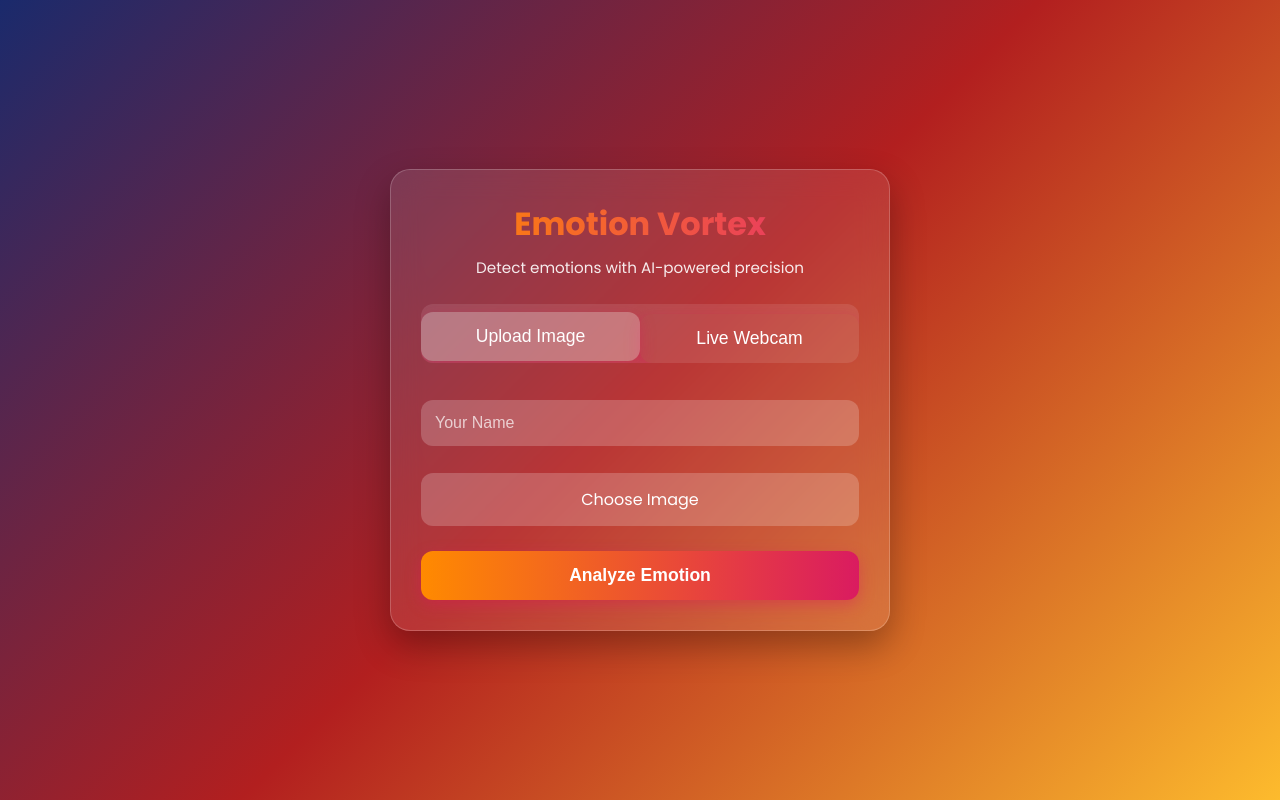
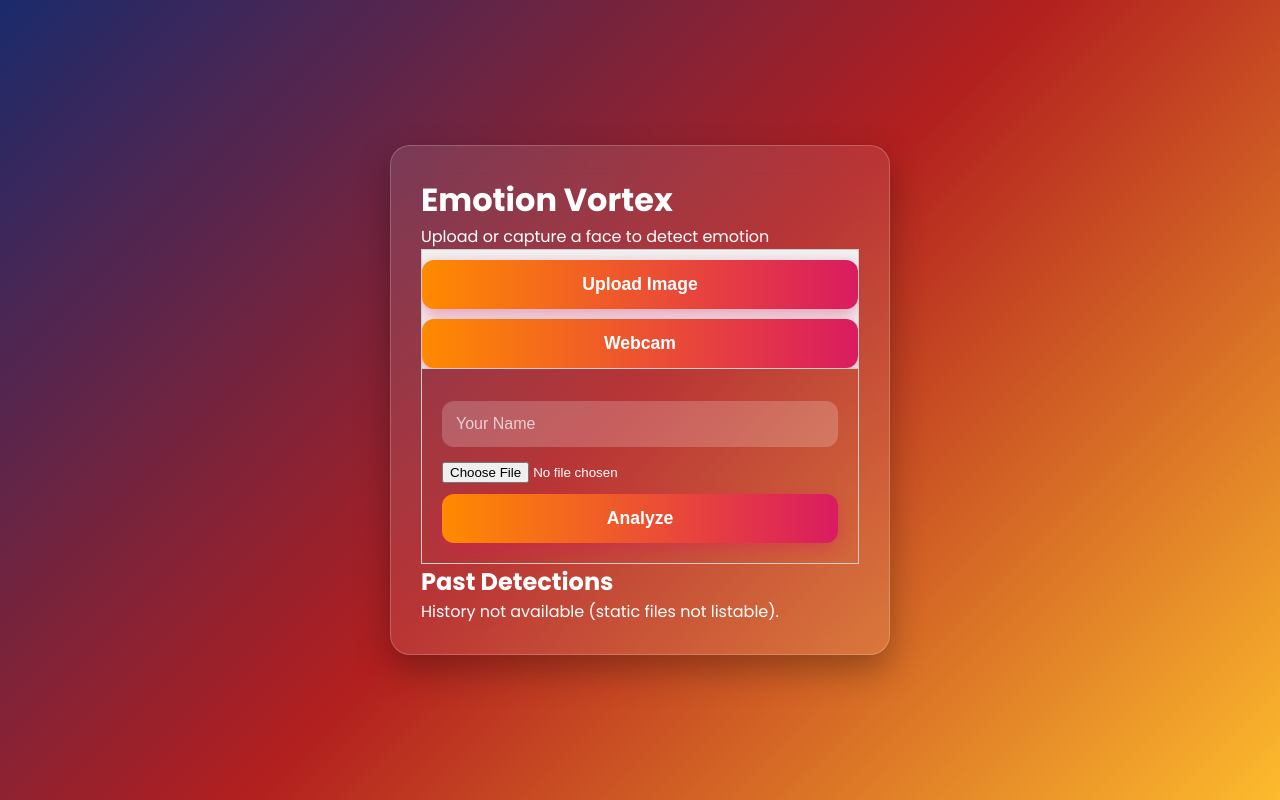
Before and after one commit to emmietrace/final_emotion_detect, a Flask app: page / in a window 1280 px wide. Run offline with Flask 3, Linux system fonts and the light colour scheme; parts of the project's set-up code (start-up, migrations or seed data) failed here and were passed over; some libraries are stand-ins or nearby versions.

Commit message:
Enhance index.html with webcam and styling
Added webcam functionality and improved tab structure.

```diff
--- a/templates/index.html
+++ b/templates/index.html
@@ -1,121 +1,171 @@
 <!DOCTYPE html>
 <html lang="en">
 <head>
-  <meta charset="UTF-8" />
-  <meta name="viewport" content="width=device-width, initial-scale=1.0"/>
+    <meta charset="UTF-8">
+    <meta name="viewport" content="width=device-width, initial-scale=1.0">
     <title>Emotion Vortex</title>
-  <link rel="stylesheet" href="{{ url_for('static', filename='style.css') }}" />
-  <link href="https://fonts.googleapis.com/css2?family=Poppins:wght@400;500;600;700&display=swap" rel="stylesheet">
+    <link rel="stylesheet" href="{{ url_for('static', filename='style.css') }}">
+    <script src="https://cdnjs.cloudflare.com/ajax/libs/webcamjs/1.0.25/webcam.min.js"></script>
+    <style>
+        .loader { display: none; border: 8px solid #f3f3f3; border-top: 8px solid #3498db; border-radius: 50%; width: 60px; height: 60px; animation: spin 1s linear infinite; margin: 20px auto; }
+        @keyframes spin { 0% { transform: rotate(0deg); } 100% { transform: rotate(360deg); } }
+        .result { margin-top: 20px; padding: 15px; border: 2px solid #4CAF50; border-radius: 10px; background: #f0f8ff; }
+        .error { color: red; font-weight: bold; }
+        .tab { overflow: hidden; border: 1px solid #ccc; background-color: #f1f1f1; }
+        .tab button { background-color: inherit; float: left; border: none; outline: none; cursor: pointer; padding: 14px 16px; transition: 0.3s; }
+        .tab button:hover { background-color: #ddd; }
+        .tab button.active { background-color: #ccc; }
+        .tabcontent { display: none; padding: 20px; border: 1px solid #ccc; border-top: none; }
+        #webcam, #results { width: 320px; height: 240px; border: 2px solid #333; margin: 10px auto; }
+    </style>
 </head>
 <body>
     <div class="container">
-    <header>
         <h1>Emotion Vortex</h1>
-      <p>Detect emotions with AI-powered precision</p>
-    </header>
+        <p>Upload or capture a face to detect emotion</p>
 
-    <div class="tabs">
-      <button class="tab-btn active" onclick="openTab('upload')">Upload Image</button>
-      <button class="tab-btn" onclick="openTab('webcam')">Live Webcam</button>
+        <div class="tab">
+            <button class="tablinks active" onclick="openTab(event, 'Upload')">Upload Image</button>
+            <button class="tablinks" onclick="openTab(event, 'Webcam')">Webcam</button>
         </div>
 
         <!-- Upload Tab -->
-    <div id="upload" class="tab-content active">
-      <form id="upload-form" enctype="multipart/form-data">
-        <input type="text" id="name-upload" placeholder="Your Name" required />
-        <div class="file-input">
-          <input type="file" id="image" accept="image/*" required />
-          <label for="image">Choose Image</label>
-        </div>
-        <button type="submit" id="analyze-button">Analyze Emotion</button>
+        <div id="Upload" class="tabcontent" style="display: block;">
+            <form id="uploadForm" enctype="multipart/form-data">
+                <input type="text" id="nameUpload" placeholder="Your Name" required>
+                <input type="file" id="imageUpload" accept="image/*" required>
+                <button type="submit">Analyze</button>
             </form>
+            <div class="loader" id="loaderUpload"></div>
+            <div id="resultUpload"></div>
         </div>
 
         <!-- Webcam Tab -->
-    <div id="webcam" class="tab-content">
-      <input type="text" id="name-webcam" placeholder="Your Name" required />
-      <div class="camera-container">
-        <video id="video" autoplay playsinline></video>
-        <canvas id="canvas" width="48" height="48" style="display:none;"></canvas>
-      </div>
-      <button id="capture">Capture & Analyze</button>
+        <div id="Webcam" class="tabcontent">
+            <input type="text" id="nameWebcam" placeholder="Your Name" required>
+            <div id="webcam"></div>
+            <button onclick="takeSnapshot()">Capture</button>
+            <div class="loader" id="loaderWebcam"></div>
+            <div id="results"></div>
+            <div id="resultWebcam"></div>
         </div>
 
-    <!-- Result -->
-    <div id="result" class="result hidden">
-      <h2>Detected Emotion</h2>
-      <img id="result-img" alt="Captured" />
-      <div class="emotion-info">
-        <p><strong>Name:</strong> <span id="result-name"></span></p>
-        <p><strong>Emotion:</strong> <span id="emotion" class="emotion-tag"></span></p>
-        <p><strong>Confidence:</strong> <span id="confidence"></span>%</p>
-      </div>
+        <h2>Past Detections</h2>
+        <div id="history">
+            <!-- Images loaded dynamically -->
         </div>
     </div>
 
     <script>
-    // Tab switching
-    function openTab(tabName) {
-      document.querySelectorAll('.tab-content').forEach(t => t.classList.remove('active'));
-      document.querySelectorAll('.tab-btn').forEach(b => b.classList.remove('active'));
-      document.getElementById(tabName).classList.add('active');
-      document.querySelector(`button[onclick="openTab('${tabName}')"]`).classList.add('active');
-      if (tabName === 'webcam') startWebcam();
+        // Tab Switching
+        function openTab(evt, tabName) {
+            const tabs = document.getElementsByClassName("tabcontent");
+            for (let i = 0; i < tabs.length; i++) tabs[i].style.display = "none";
+            const buttons = document.getElementsByClassName("tablinks");
+            for (let i = 0; i < buttons.length; i++) buttons[i].classList.remove("active");
+            document.getElementById(tabName).style.display = "block";
+            evt.currentTarget.classList.add("active");
         }
 
-    // Upload form
-    document.getElementById('upload-form').onsubmit = async (e) => {
+        // Upload Image
+        document.getElementById('uploadForm').addEventListener('submit', async (e) => {
             e.preventDefault();
+            const name = document.getElementById('nameUpload').value;
+            const file = document.getElementById('imageUpload').files[0];
+            if (!file || !name) return alert("Name and image required");
+
             const formData = new FormData();
-      formData.append('name', document.getElementById('name-upload').value);
-      formData.append('image', document.getElementById('image').files[0]);
+            formData.append('name', name);
+            formData.append('image', file);
 
-      const res = await fetch('/upload', { method: 'POST', body: formData });
+            const loader = document.getElementById('loaderUpload');
+            const result = document.getElementById('resultUpload');
+            loader.style.display = 'block';
+            result.innerHTML = '';
+
+            try {
+                const res = await fetch('/upload', {
+                    method: 'POST',
+                    body: formData
+                });
                 const data = await res.json();
-      document.getElementById("analyze-button").value = "Analyzing";
-      if (data.emotion) showResult(data, document.getElementById('name-upload').value);
-    };
+                if (data.error) throw new Error(data.error);
+
+                result.innerHTML = `
+                    <div class="result">
+                        <h3>${name}, you look <strong>${data.emotion}</strong>!</h3>
+                        <p>Confidence: ${data.confidence}%</p>
+                        <img src="${data.image_url}?t=${Date.now()}" width="300" style="border-radius: 10px;">
+                    </div>`;
+                loadHistory();
+            } catch (err) {
+                result.innerHTML = `<p class="error">Error: ${err.message}</p>`;
+            } finally {
+                loader.style.display = 'none';
+            }
+        });
 
         // Webcam
-    let stream;
-    function startWebcam() {
-      if (stream) return;
-      navigator.mediaDevices.getUserMedia({ video: { facingMode: "user" } })
-        .then(s => {
-          stream = s;
-          document.getElementById('video').srcObject = s;
-        }).catch(err => alert("Camera access denied"));
-    }
+        Webcam.set({
+            width: 320,
+            height: 240,
+            image_format: 'jpeg',
+            jpeg_quality: 90
+        });
+        Webcam.attach('#webcam');
 
-    document.getElementById('capture').onclick = async () => {
-      const canvas = document.getElementById('canvas');
-      const ctx = canvas.getContext('2d');
-      ctx.drawImage(document.getElementById('video'), 0, 0, 48, 48);
-      const dataUrl = canvas.toDataURL('image/jpeg');
-      const name = document.getElementById('name-webcam').value;
+        function takeSnapshot() {
+            const name = document.getElementById('nameWebcam').value;
+            if (!name) return alert("Enter your name");
 
+            Webcam.snap(async (data_uri) => {
+                const loader = document.getElementById('loaderWebcam');
+                const result = document.getElementById('resultWebcam');
+                loader.style.display = 'block';
+                result.innerHTML = '';
+                document.getElementById('results').innerHTML = `<img src="${data_uri}" width="320">`;
+
+                try {
                     const res = await fetch('/webcam', {
                         method: 'POST',
                         headers: { 'Content-Type': 'application/json' },
-        body: JSON.stringify({ image: dataUrl, name })
+                        body: JSON.stringify({ name, image: data_uri })
                     });
                     const data = await res.json();
-      if (data.emotion) showResult(data, name);
-    };
+                    if (data.error) throw new Error(data.error);
 
-    function showResult(data, name) {
-      document.getElementById('result').classList.remove('hidden');
-      document.getElementById('result-img').src = '/' + data.image_url + '?t=' + Date.now();
-      document.getElementById('result-name').textContent = name;
-      document.getElementById('emotion').textContent = data.emotion;
-      document.getElementById('emotion').className = 'emotion-tag ' + data.emotion.toLowerCase();
-      document.getElementById('confidence').textContent = (data.confidence * 100).toFixed(1);
+                    result.innerHTML = `
+                        <div class="result">
+                            <h3>${name}, you look <strong>${data.emotion}</strong>!</h3>
+                            <p>Confidence: ${data.confidence}%</p>
+                            <img src="${data.image_url}?t=${Date.now()}" width="300">
+                        </div>`;
+                    loadHistory();
+                } catch (err) {
+                    result.innerHTML = `<p class="error">Error: ${err.message}</p>`;
+                } finally {
+                    loader.style.display = 'none';
+                }
+            });
         }
 
-    // Stop webcam on tab change
-    window.addEventListener('beforeunload', () => {
-      if (stream) stream.getTracks().forEach(t => t.stop());
-    });
+        // Load Past Images
+        async function loadHistory() {
+            const history = document.getElementById('history');
+            try {
+                // Simple: list all .jpg in /static/uploads
+                // For demo, just show last 5 (or use API later)
+                const res = await fetch('/static/uploads/');
+                if (!res.ok) throw new Error("No history");
+                history.innerHTML = '<p>No past images yet.</p>';
+                // Note: Render doesn't list dirs → we'll add DB display later
+            } catch {
+                history.innerHTML = '<p>History not available (static files not listable).</p>';
+            }
+        }
+
+        // Load on start
+        loadHistory();
     </script>
 </body>
 </html>
```
Lines whose indentation alone changed are shown as unchanged.
